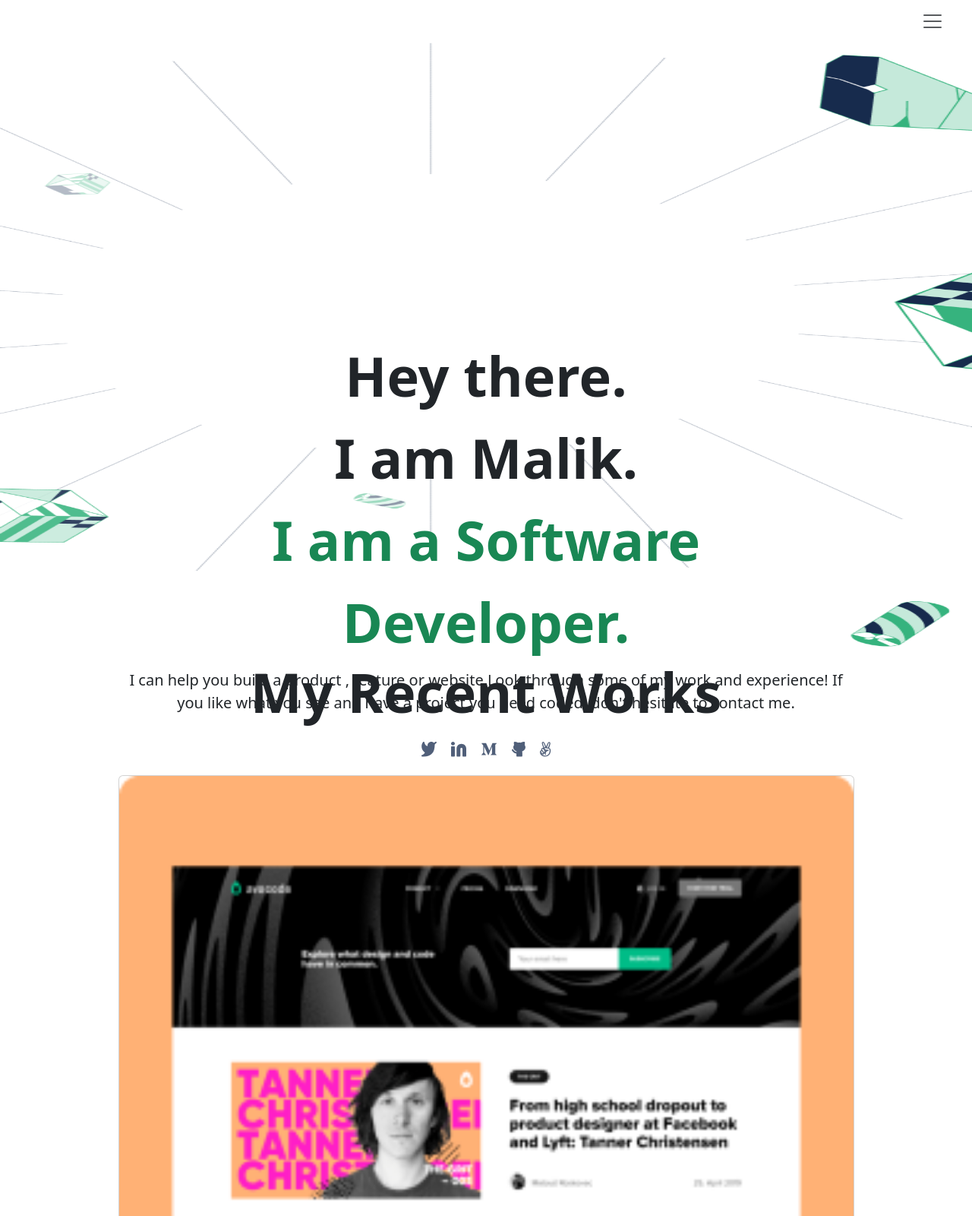
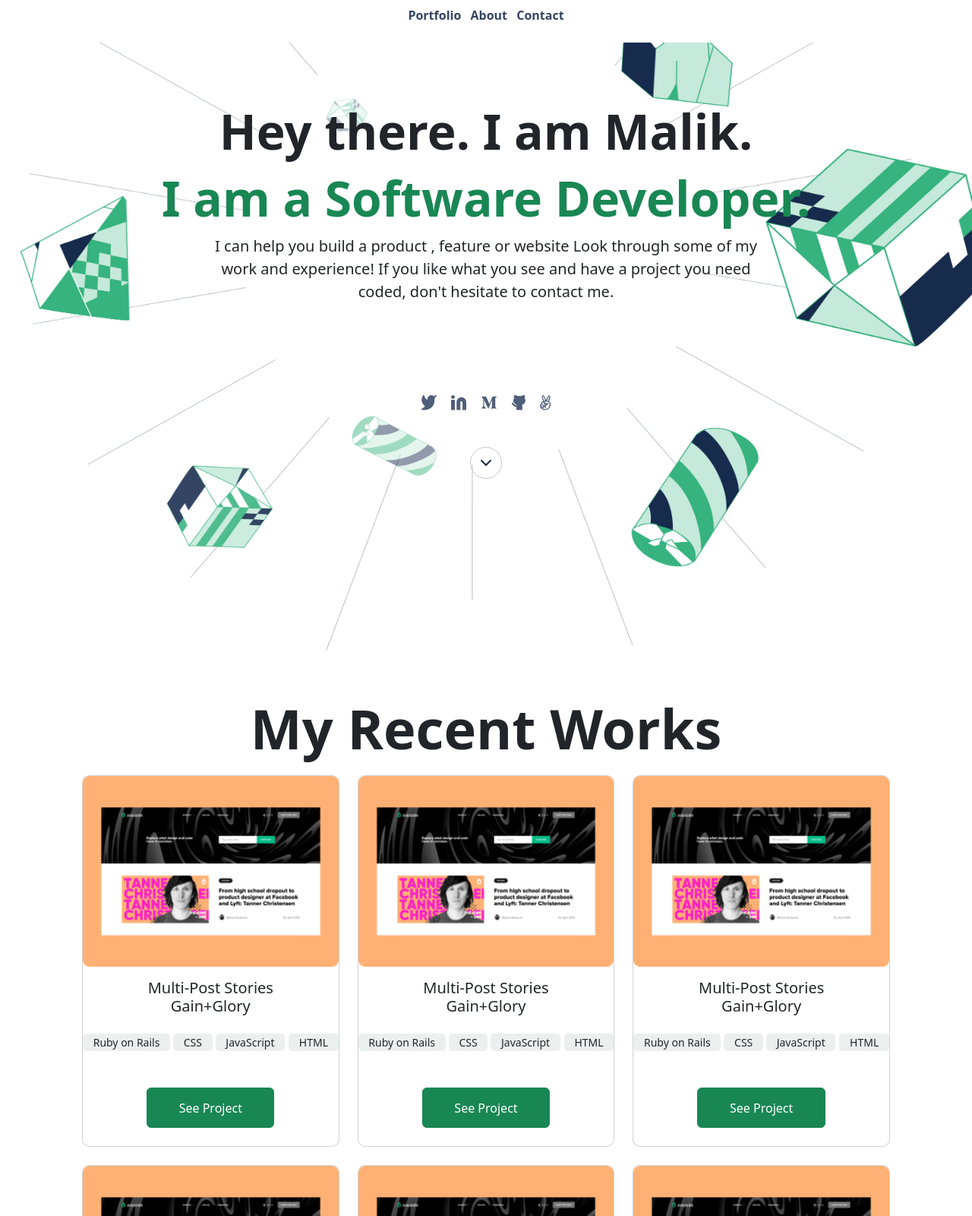
Before and after one commit to MalikTalha03/Portfolio-Bootstrap, a website: page index.html in a window 1280 px wide. Shown: the top 1600 px of the page at 76% size. Drawn offline with nearby package versions, Linux system fonts and the light colour scheme.

Commit message:
Updated CSS for header section

```diff
--- a/index.html
+++ b/index.html
@@ -12,18 +12,36 @@
         <div class="container-fluid">
             <nav class="navbar bg-white">
                 <div class="container-fluid">
-                    <button class="navbar-toggler" type="button" data-bs-toggle="offcanvas" data-bs-target="#offcanvasNavbar" aria-controls="offcanvasNavbar" aria-label="Toggle navigation">
+                    <button class="d-md-none navbar-toggler" type="button" data-bs-toggle="offcanvas" data-bs-target="#offcanvasNavbar" aria-controls="offcanvasNavbar" aria-label="Toggle navigation">
                         <span class="navbar-toggler-icon"></span>
                     </button>
+                    <div class="d-none d-md-block w-100">
+                        <div class="d-flex justify-content-center">
+                            <ul class="list-inline w-auto">
+                                <li class="list-inline-item">
+                                    <a class="fw-bold" href="#">Portfolio</a>
+                                </li>
+                                <li class="list-inline-item">
+                                    <a class="fw-bold" href="#">About</a>
+                                </li>
+                                <li class="list-inline-item">
+                                    <a class="fw-bold" href="#">Contact</a>
+                                </li>
+                            </ul>
+                        </div>
+                    </div>
                 </div>
             </nav>
         </div>
     </header>
     <div class="container-fluid p-0">
         <div class="headline d-flex flex-column align-items-center">
-            <div class="text-center intro w-75">
-                <h1 class=" fw-bolder display-2 lh-base">Hey there.<br>I am Malik.<br><span class="text-success">I am a Software Developer.</span></h1>
-                <h4 class="fs-5 fw-normal lh-base"> I can help you build a product , feature or website Look through some of my work and experience! If you like what you see and have a project you need coded, don't hesitate to contact me.</h4>
+            <div class="text-center intro w-75 d-flex flex-column align-items-center">
+                <h1 class="d-md-none fw-bolder display-2 lh-base">Hey there.<br>I am Malik.<br><span class="text-success">I am a Software Developer.</span></h1>
+                <h1 class="d-none d-md-block fw-bolder display-3 lh-sm">Hey there. I am Malik.</h1>
+                <h1 class="d-none d-md-block fw-bolder display-3 lh-sm text-success">I am a Software Developer.</h1>
+                <p class="d-md-none fs-5 fw-normal lh-base w-100 w-75"> I can help you build a product , feature or website Look through some of my work and experience! If you like what you see and have a project you need coded, don't hesitate to contact me.</p>
+                <p class="d-md-block d-none fs-5 fw-normal lh-base w-75"> I can help you build a product , feature or website Look through some of my work and experience! If you like what you see and have a project you need coded, don't hesitate to contact me.</p>
             </div>
             <div class="mt-4">
                 <svg xmlns="http://www.w3.org/2000/svg" width="171" height="21" viewBox="0 0 171 21" fill="none">
@@ -39,11 +57,10 @@
             <img src="./assets/arrowhead.svg" alt="arrow" class="rounded-circle border border-secondary-subtle p-2 mt-5">
         </div>
     </div>
-    <div class="work-section mb-5">
+    <div class="work-section mb-5 d-flex flex-column align-items-center mt-5">
         <h1 class="text-center fw-bolder display-2 lh-base w-50 mx-auto">My Recent Works</h1>
-        <div class="container">
-            <div class="row justify-content-center">
-                <div class="col-12 col-md-4 mt-5 p-0 col-w">
+        <div class="row row-cols-1 row-cols-md-3 g-4 col-w">
+            <div class="col">
                 <div class="card w-100" >
                     <div class="d-flex flex-column align-items-center">
                         <img src="./assets/Snapshoot1.png" class="card-img-top" alt="...">
@@ -60,7 +77,7 @@
                     </div>
                 </div>
             </div>
-                <div class="col-12 col-md-4 mt-5 p-0 col-w">
+            <div class="col">
                 <div class="card w-100" >
                     <div class="d-flex flex-column align-items-center">
                         <img src="./assets/Snapshoot1.png" class="card-img-top" alt="...">
@@ -77,7 +94,7 @@
                     </div>
                 </div>
             </div>
-                <div class="col-12 col-md-4 mt-5 p-0 col-w">
+            <div class="col">
                 <div class="card w-100" >
                     <div class="d-flex flex-column align-items-center">
                         <img src="./assets/Snapshoot1.png" class="card-img-top" alt="...">
@@ -94,9 +111,7 @@
                     </div>
                 </div>
             </div>
-            </div>
-            <div class="row justify-content-center">
-                <div class="col-12 col-md-4 mt-5 p-0 col-w">
+            <div class="col">
                 <div class="card w-100" >
                     <div class="d-flex flex-column align-items-center">
                         <img src="./assets/Snapshoot1.png" class="card-img-top" alt="...">
@@ -113,7 +128,7 @@
                     </div>
                 </div>
             </div>
-                <div class="col-12 col-md-4 mt-5 p-0 col-w">
+            <div class="col">
                 <div class="card w-100" >
                     <div class="d-flex flex-column align-items-center">
                         <img src="./assets/Snapshoot1.png" class="card-img-top" alt="...">
@@ -130,7 +145,7 @@
                     </div>
                 </div>
             </div>
-                <div class="col-12 col-md-4 mt-5 p-0 col-w">
+            <div class="col">
                 <div class="card w-100" >
                     <div class="d-flex flex-column align-items-center">
                         <img src="./assets/Snapshoot1.png" class="card-img-top" alt="...">
@@ -149,6 +164,5 @@
             </div>
           </div>
     </div>
-    </div>
   </body>
 </html>
--- a/style.css
+++ b/style.css
@@ -14,6 +14,7 @@
   height: 100vh;
   background-repeat: no-repeat;
   background-size: 100% 100%;
+  margin-bottom: 35% !important;
 }
 
 .intro {
@@ -33,3 +34,28 @@
 .col-w {
   width: 85% !important;
 }
+
+.card {
+  border-radius: 10px !important;
+}
+
+@media only screen and (min-width: 768px) {
+  .intro {
+    margin: 6%;
+  }
+
+  .headline {
+    background-image: url(./assets/deskheader.png);
+    margin-bottom: 0 !important;
+    padding: 0;
+  }
+
+  br {
+    display: none;
+  }
+
+  .list-inline-item a:link, a:visited, a:hover, a:active {
+    text-decoration: none;
+    color: #344563;
+  }
+}
```
Also changed, not shown: assets/deskheader.png (added). Lines whose indentation alone changed are shown as unchanged.
